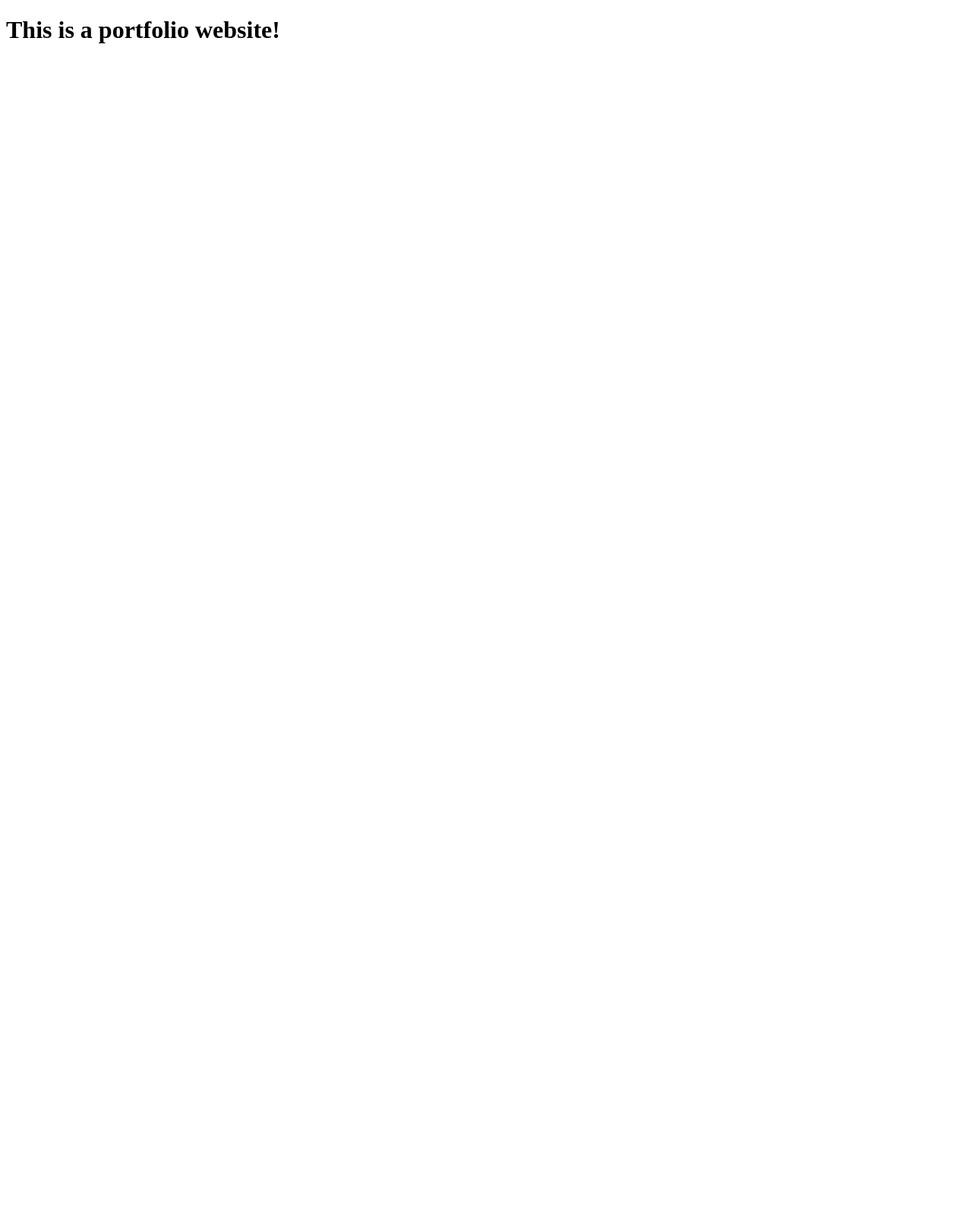
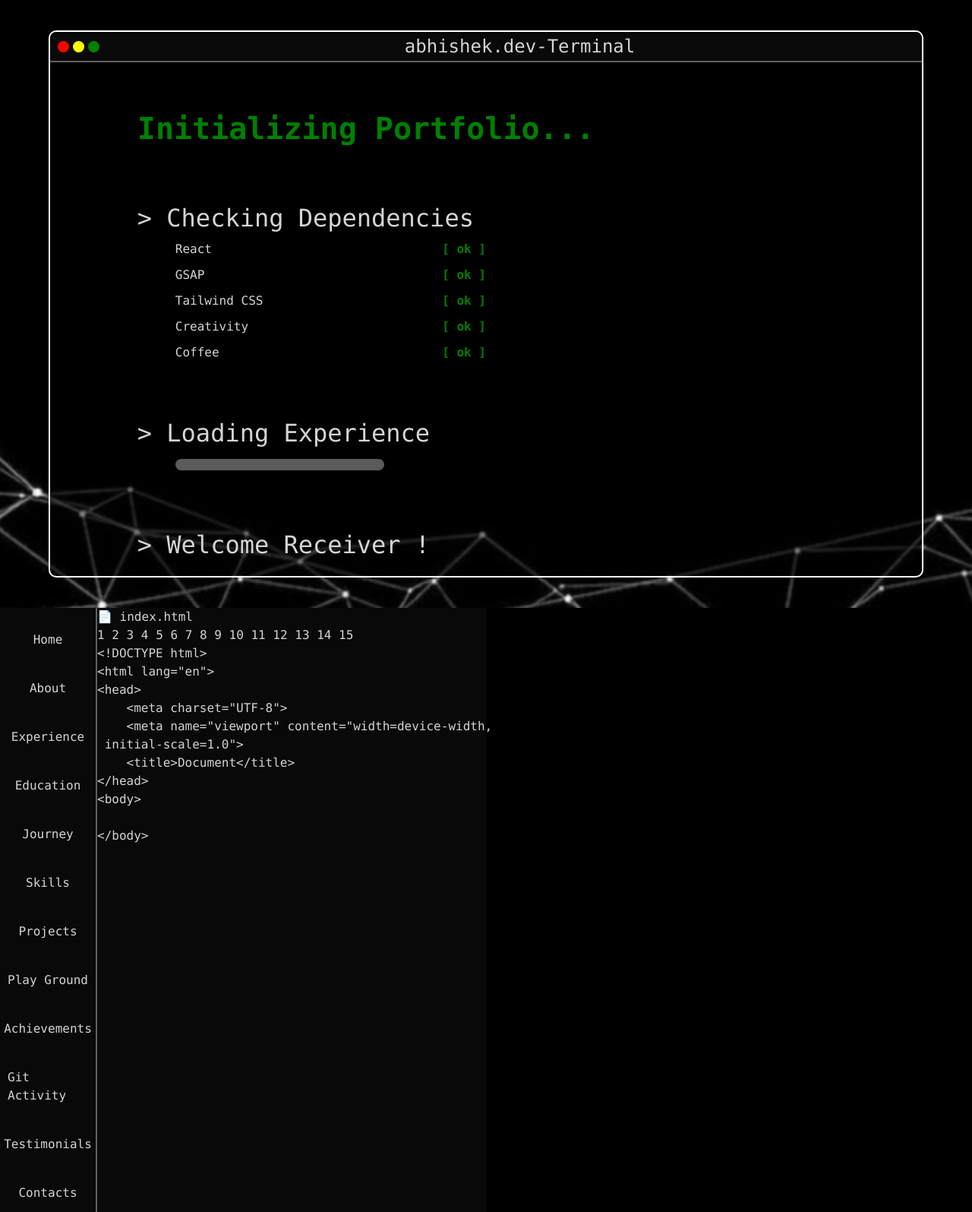
Before and after one commit to Abhishek-69889/Abhishek, a plain HTML site: page index.html in a window 1280 px wide. Shown: the top 1595 px of the page at 76% size. Before the commit the page ends 800 px from the top, so only its background shows below. Drawn offline with Linux system fonts and the light colour scheme.

Commit message:
Created loading pahe

```diff
--- a/index.html
+++ b/index.html
@@ -4,8 +4,116 @@
   <meta charset="UTF-8">
   <meta name="viewport" content="width=device-width, initial-scale=1.0">
   <title>Abhishek</title>
+  <link rel="stylesheet" href="style.css">
 </head>
 <body>
-  <h1>This is a portfolio website!</h1>
+  <main id="loading-page">
+    <div class="main">
+      <header id="header">
+        <div id="btns">
+          <div class="btn btn1"></div>
+          <div class="btn btn2"></div>
+          <div class="btn btn3"></div>
+        </div>
+        <div>
+          <h2>abhishek.dev-Terminal</h2>
+        </div>
+      </header>
+      <div class="contents">
+        <h1 style="color: green; font-size: 2.5em; font-weight: bold;">Initializing Portfolio...</h1>
+        <div class="content">
+          <h1>> Checking Dependencies</h1>
+          <div class="dependencies">
+            <ul>
+              <li>React</li>
+              <li>GSAP</li>
+              <li>Tailwind CSS</li>
+              <li>Creativity</li>
+              <li>Coffee</li>
+            </ul>
+            <ul>
+              <li style="color: green; font-weight: bolder;">[ ok ]</li>
+              <li style="color: green; font-weight: bolder;">[ ok ]</li>
+              <li style="color: green; font-weight: bolder;">[ ok ]</li>
+              <li style="color: green; font-weight: bolder;">[ ok ]</li>
+              <li style="color: green; font-weight: bolder;">[ ok ]</li>
+            </ul>
+          </div>
+        </div>
+        <div class="content">
+          <h1>> Loading Experience</h1>
+          <div class="loader"></div>
+        </div>
+        <div class="content">
+          <h1>> Welcome Receiver ! </h1>
+        </div>
+      </div>
+    </div>
+  </main>
+
+  <div id="hero-section">
+    <div id="sidebar">
+      <ul>
+        <li>Home</li>
+        <li>About</li>
+        <li>Experience</li>
+        <li>Education</li>
+        <li>Journey</li>
+        <li>Skills</li>
+        <li>Projects</li>
+        <li>Play Ground</li>
+        <li>Achievements</li>
+        <li>Git Activity</li>
+        <li>Testimonials</li>
+        <li>Contacts</li>
+      </ul>
+    </div>
+    <div id="code-snippet">
+      <div class="header">
+        <div class="file-name">📄 index.html</div>
+        <div></div>
+      </div>
+
+      <div class="code-content">
+        <div class="line-numbers">
+          <span>1</span>
+          <span>2</span>
+          <span>3</span>
+          <span>4</span>
+          <span>5</span>
+          <span>6</span>
+          <span>7</span>
+          <span>8</span>
+          <span>9</span>
+          <span>10</span>
+          <span>11</span>
+          <span>12</span>
+          <span>13</span>
+          <span>14</span>
+          <span>15</span>
+        </div>
+
+        <div class="code-lines">
+          <pre><code>&lt;!DOCTYPE html&gt;
+&lt;html lang="en"&gt;
+&lt;head&gt;
+    &lt;meta charset="UTF-8"&gt;
+    &lt;meta name="viewport" content="width=device-width, <br/> initial-scale=1.0"&gt;
+    &lt;title&gt;Document&lt;/title&gt;
+&lt;/head&gt;
+&lt;body&gt;
+
+&lt;/body&gt;
+</code></pre>
+        </div>
+        <div class="code-snippet-footer"></div>
+    <div id="preview">
+      <div class="preview-header"></div>
+      <div class="preview-content">
+
+      </div>
+    </div>
+  </div>
+
 </body>
 </html>
--- /dev/null
+++ b/style.css
@@ -0,0 +1,171 @@
+*{
+  margin:0;
+  padding:0;
+  box-sizing: border-box;
+    font-family: Consolas, "Courier New", monospace; /* VS Code default font stack */
+  font-weight: normal;                             /* Default editor weight */
+  line-height: 1.5;                                /* Optimal coding spacing */
+  font-variant-ligatures: normal;                  /* Standard text layout */
+  -webkit-font-smoothing: antialiased;
+
+  color: #d4d4d4; /* Default text color */
+}
+
+
+/* loading page */
+
+body{
+  overflow-x:hidden;
+  overflow-y:scroll;
+  object-fit:contain;
+  scrollbar-width:none;
+}
+
+#loading-page{
+  position:relative;
+  width:100vw;
+  height: 100vh;
+  display:flex;
+  justify-content:center;
+  align-items:center;
+  overflow:hidden;
+}
+
+#loading-page::before{
+  content:"";
+  position:absolute;
+  inset:0;
+  background:url(./images/bg.jpg) no-repeat center center;
+  background-size:cover;
+  /* background-color:black; */
+  filter:blur(1px);
+  transform:scale(1.1);
+  z-index:0;
+}
+
+.main{
+  width:90vw;
+  height:90vh;
+    border:2px solid white;
+    border-radius:10px;
+    overflow:hidden;
+    z-index:1;
+    background-color: rgba(0, 0, 0, 0.487);
+}
+/* header */
+
+#header{
+  width:100%;
+  height:40px;
+  background-color:rgba(23, 22, 22, 0.44);
+  display:flex;
+  align-items:center;
+  gap:35%;
+  border-bottom:2px solid rgba(255, 255, 255, 0.354);
+  color:white;
+}
+
+
+#btns{
+  display:flex;
+  align-items:center;
+  gap:5px;
+  margin-left:10px;
+}
+.btn{
+  width:15px;
+  height:15px;
+  border-radius:50%
+}
+.btn:hover{
+  cursor:pointer;
+}
+.btn1{
+  background-color:red;
+}
+.btn2{
+  background-color:yellow;
+}
+.btn3{
+  background-color:green;
+}
+
+
+/* main  */
+
+.contents{
+  width:100%;
+  height:100%;
+  /* border:2px solid white; */
+  padding:5% 10%;
+  display:flex;
+  flex-direction:column;
+  justify-content:space-between;
+}
+
+.dependencies{
+  width:50%;
+  display: flex;
+  justify-content: space-between;
+  padding-left:50px;
+}
+
+.dependencies ul li{
+  list-style: none;
+  padding: 5px 0;
+}
+
+.loader{
+  width:30%;
+  height:15px;
+  background-color:rgba(255, 255, 255, 0.356);
+  border-radius:10px;
+  margin:10px 50px;
+}
+
+
+/* home page */
+
+
+#hero-section{
+  width:100vw;
+  height:100vh;
+  background-color:black;
+  color:white;
+  display:flex;
+}
+
+#sidebar{
+  width:10%;
+  height:100%;
+  background-color:rgba(23, 22, 22, 0.44);
+  border-right:2px solid rgba(255, 255, 255, 0.354);
+}
+
+#sidebar ul{
+  display:flex;
+  flex-direction:column;
+  justify-content:center;
+  align-items:center;
+  gap:20px;
+  padding-top:20px;
+}
+
+#sidebar ul li{
+  list-style:none;
+  padding:10px;
+  border-radius:50%;
+  transition:0.3s;
+}
+
+#sidebar ul li:hover{
+  color:rgba(255, 255, 255, 0.356);
+  cursor:pointer;
+}
+
+#code-snippet{
+  width:40%;
+  height:100%;
+  background-color:rgba(23, 22, 22, 0.44);
+  gap:20px;
+}
```
Also changed, not shown: images/bg.jpg (added), images/loading-image (2).png (added), images/loading-image.png (added).
